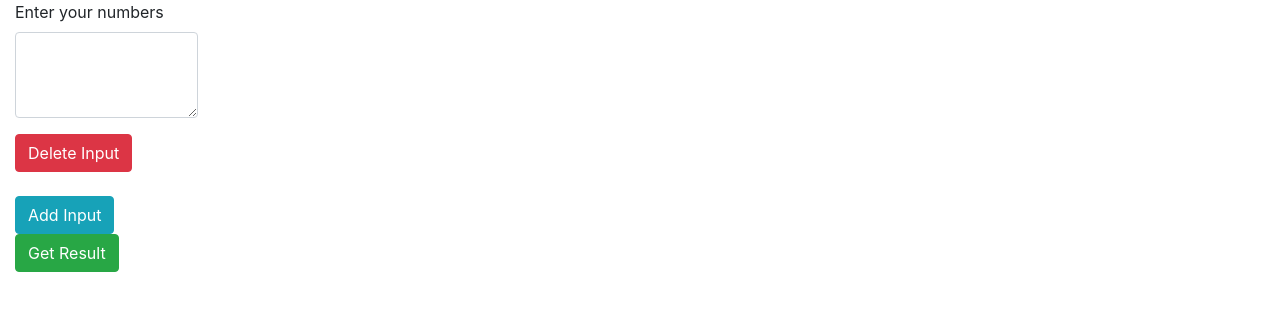
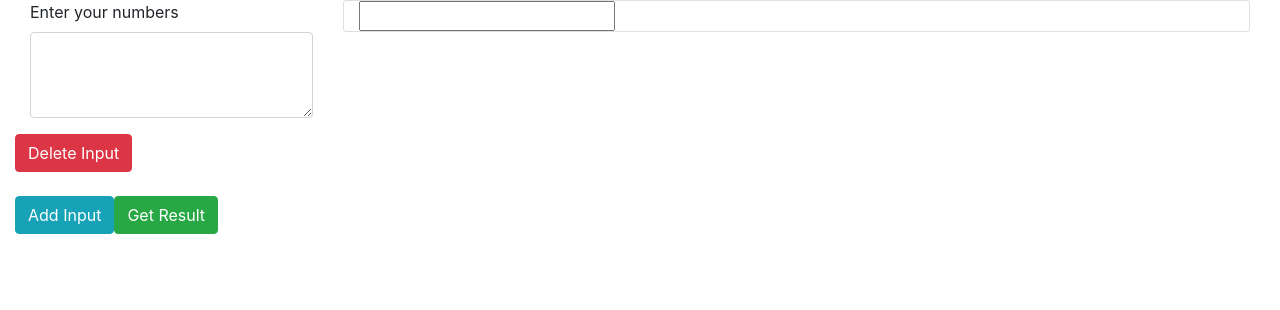
Before and after one commit to velu-dev/anbu-lattery, an Angular app: page / in a window 1280 px wide. Shown: the top 310 px of the page. Built offline with nearby package versions, Linux system fonts and the light colour scheme.

Commit message:
New Design finctionality added

```diff
--- a/src/app/app.component.html
+++ b/src/app/app.component.html
@@ -1,13 +1,35 @@
 <div class="container">
   <div class="row">
-    <div class="col-2">
+    <div class="col-12">
       <form [formGroup]="inputForm">
         <div formArrayName="inputValue">
           <div *ngFor="let item of inputData.controls; let pointIndex=index" [formGroupName]="pointIndex">
-            <div class="form-group">
-              <label for="exampleFormControlTextarea1">Enter your numbers</label>
-              <textarea class="form-control" name="userValue" formControlName="input" id="exampleFormControlTextarea1"
-                rows="3"></textarea>
+            <div class="container">
+              <div class="row">
+                <div class="form-group col-3">
+                  <label for="exampleFormControlTextarea1">Enter your numbers</label>
+                  <textarea class="form-control" name="userValue" formControlName="input"
+                    id="exampleFormControlTextarea1" rows="3"></textarea>
+                </div>
+                <div class="col-9">
+                  <div class="card">
+                    <div class="container">
+                      <input type="text">
+                      <div class="row">
+                        <div class="col-3">
+                          <div class="card-content" *ngFor="let result of finalResult[pointIndex];let i=index">
+                            <span *ngIf="result?.count !=1">
+                              <h5 class="card-title text-info">{{result?.filterKey}} Count:
+                                {{result?.count}}</h5>
+                              <p class="card-text"><span *ngFor="let value of result?.totalValue">{{value}} </span></p>
+                            </span>
+                          </div>
+                        </div>
+                      </div>
+                    </div>
+                  </div>
+                </div>
+              </div>
             </div>
             <button type="button" class="btn btn-danger" (click)="deleteSellingPoint(pointIndex)">Delete Input</button>
           </div>
@@ -18,7 +40,7 @@
 
 
     </div>
-    <div class="col-10">
+    <!-- <div class="col-10">
       <div class="card" *ngFor="let finalresult of finalResult">
         <div class="container">
           <input type="text">
@@ -36,7 +58,7 @@
           </div>
         </div>
       </div>
-    </div>
+    </div> -->
   </div>
 </div>
 <!--
```
